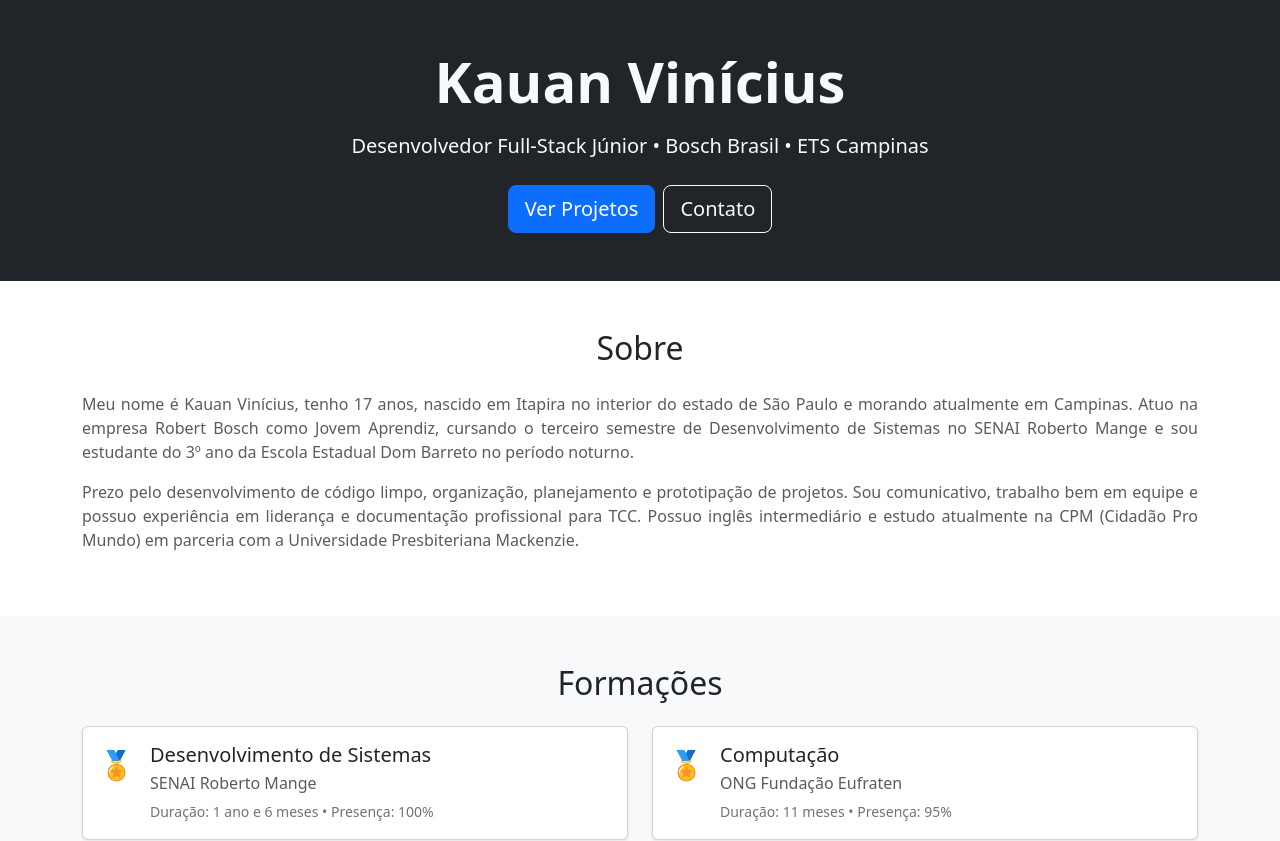
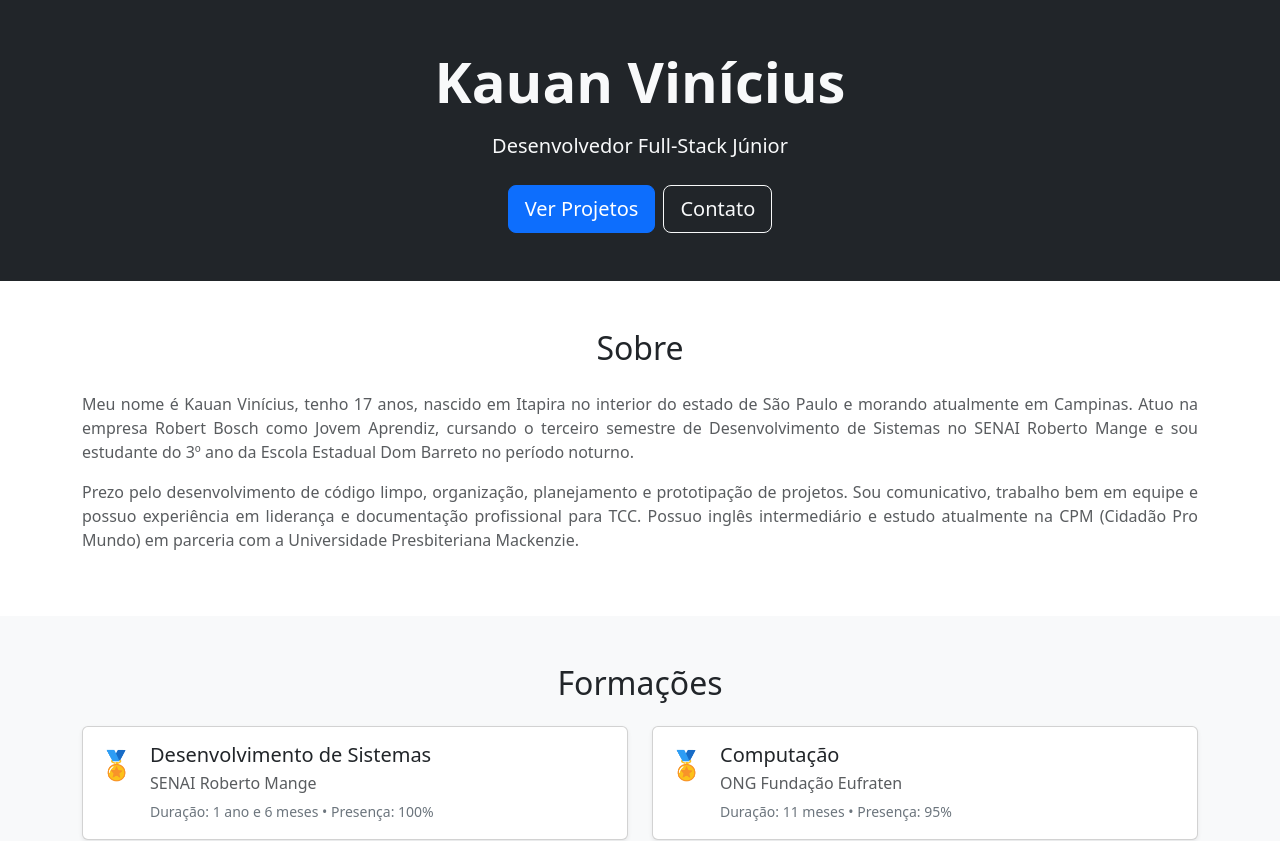
Before and after one commit to kauanvinicius9/Portfolio-Web, a React (Vite) app in the folder Front-End/: page / in a window 1280 px wide. Shown: the top 841 px of the page. Built offline with nearby package versions, Linux system fonts and the light colour scheme.

Commit message:
Update home.tsx

```diff
--- a/Front-End/src/pages/home.tsx
+++ b/Front-End/src/pages/home.tsx
@@ -66,7 +66,7 @@ export function Home() {
         <div className="container text-center">
           <h1 className="display-4 fw-bold">Kauan Vinícius</h1>
           <p className="lead mt-3">
-            Desenvolvedor Full-Stack Júnior • Bosch Brasil • ETS Campinas
+            Desenvolvedor Full-Stack Júnior
           </p>
 
           <div className="mt-4">
```
